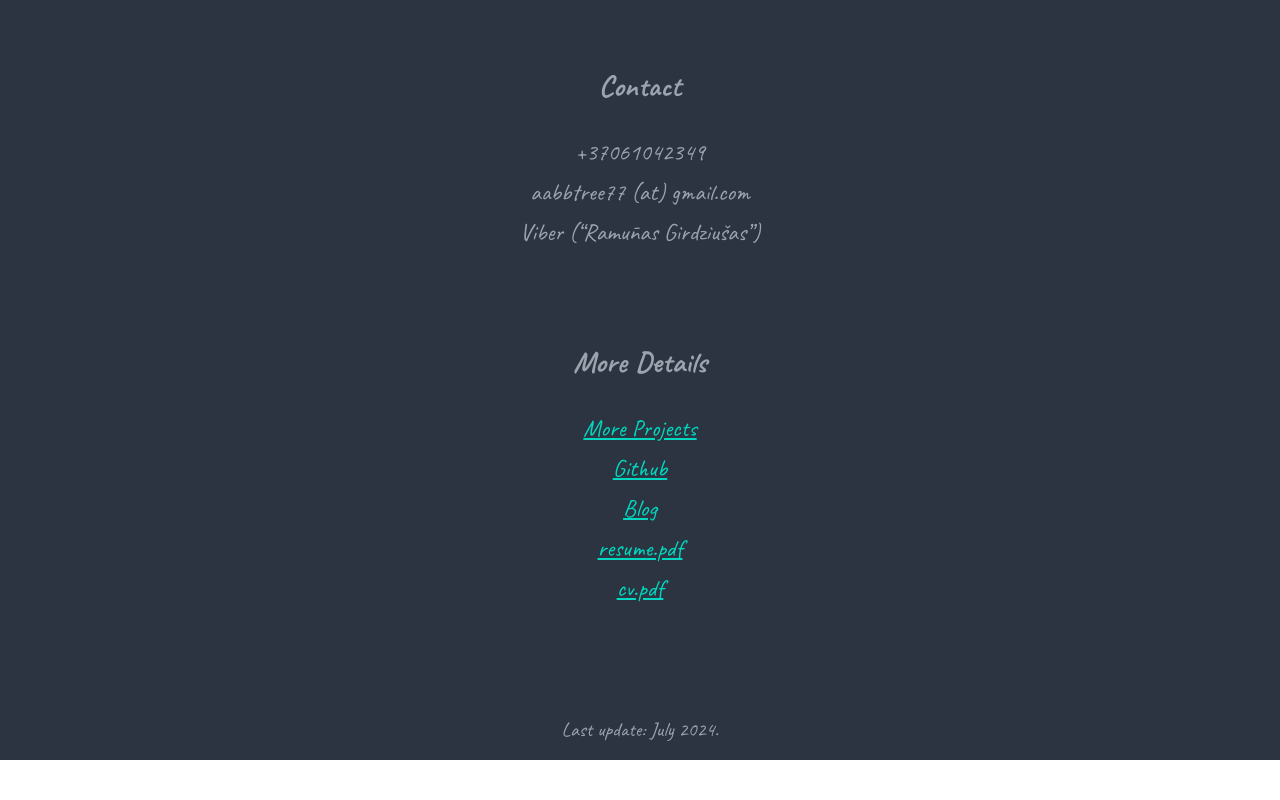
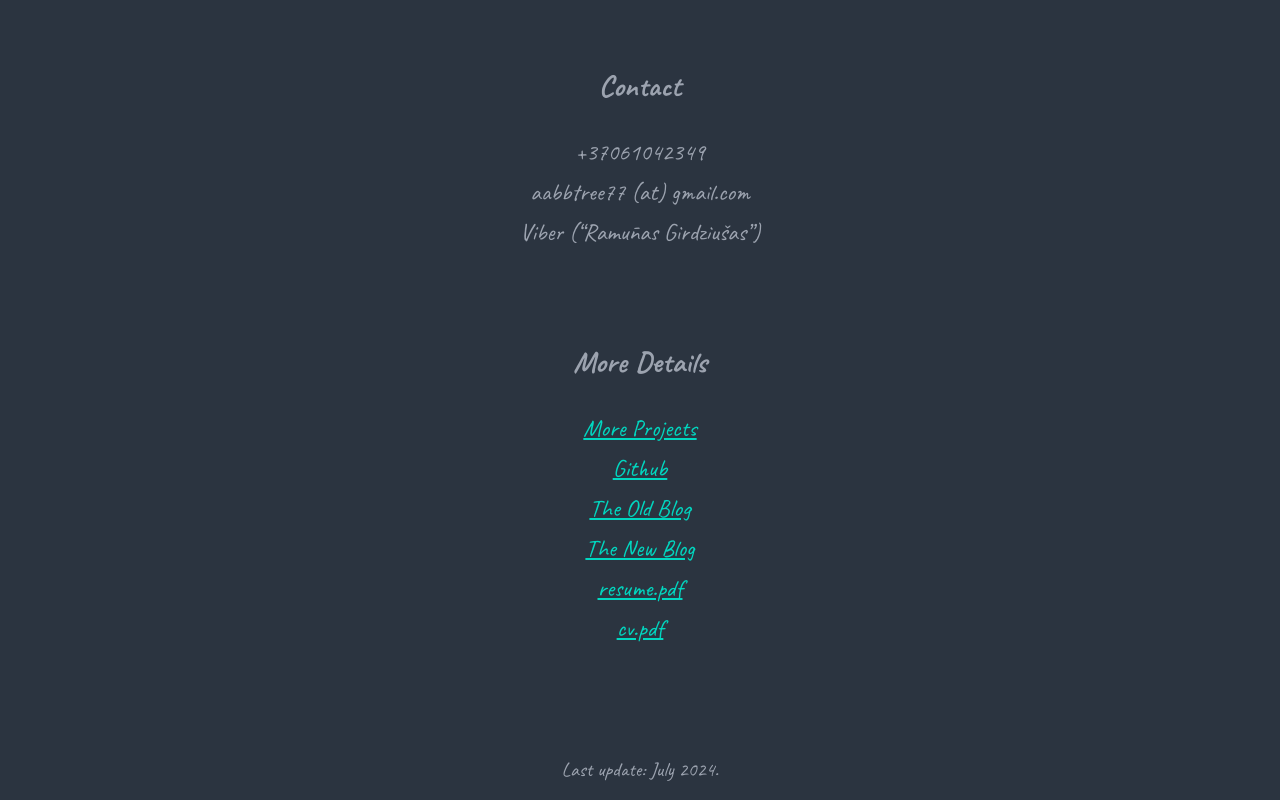
Before and after one commit to aabbtree77/cv, a React (Vite) app: page / in a window 1280 px wide. Shown: the part 2266-3066 px from the top of the page. Before the commit the page ends 3026 px from the top, so only its background shows below. Built offline with nearby package versions, Linux system fonts and the light colour scheme.

Commit message:
minor update

```diff
--- a/src/components/Details.tsx
+++ b/src/components/Details.tsx
@@ -31,7 +31,16 @@ const Contact: React.FC = () => {
               className="link link-accent"
               href="https://aabbtree77.github.io/"
             >
-              Blog{" "}
+              The Old Blog{" "}
+            </a>{" "}
+          </div>
+
+          <div>
+            <a
+              className="link link-accent"
+              href="https://aabbtree77.github.io/blog/"
+            >
+              The New Blog{" "}
             </a>{" "}
           </div>
 
```
Also changed, not shown: 3 other files (tests, documents, lock files or other folders).
